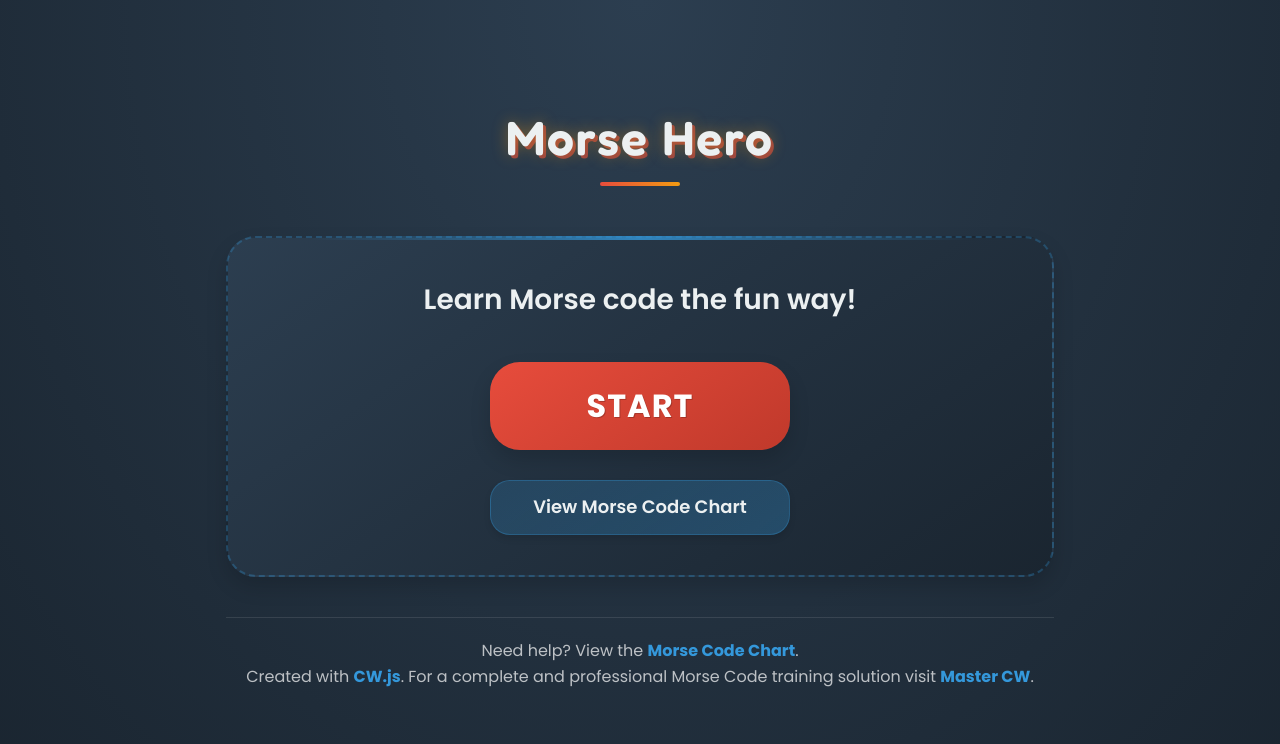
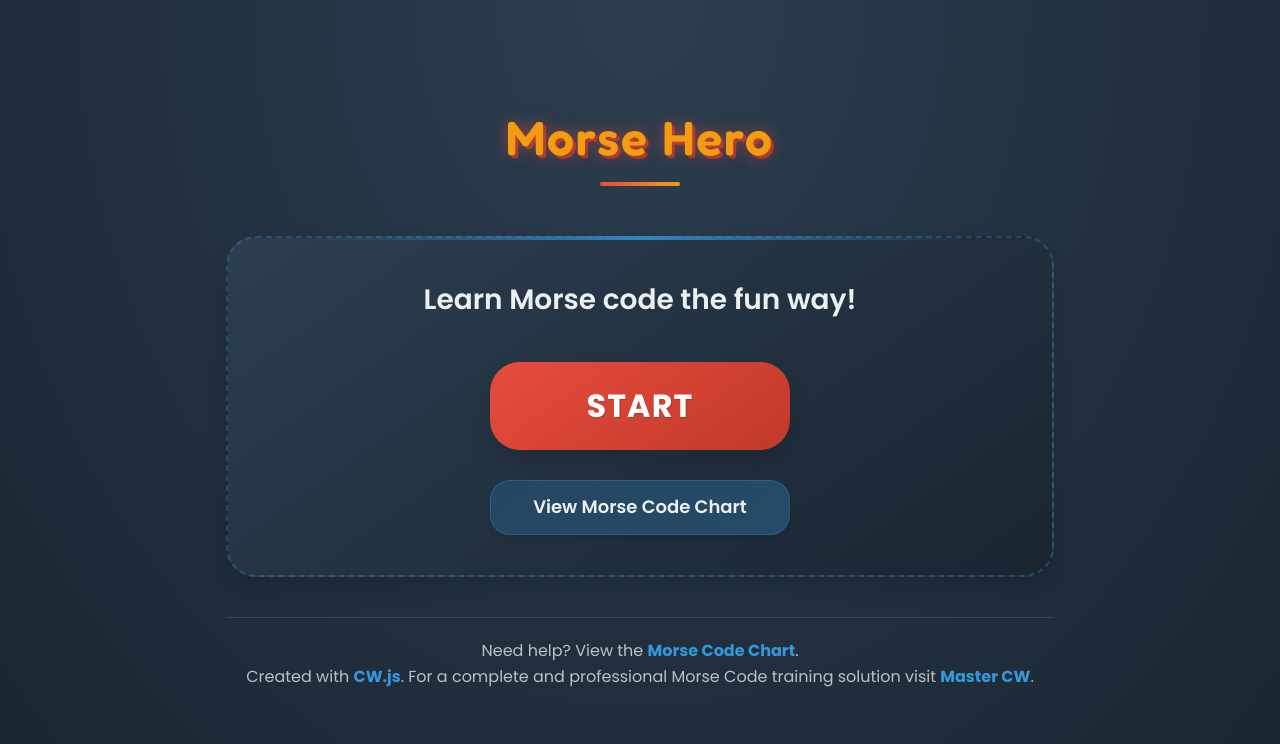
Before and after one commit to yuvadm/morsehero.com, a React (Vite) app: page / in a window 1280 px wide. Shown: the top 744 px of the page. Built offline with nearby package versions, Linux system fonts and the light colour scheme.

Commit message:
Better h1?

```diff
--- a/src/base.css
+++ b/src/base.css
@@ -105,7 +105,6 @@ button:hover::after {
 }
 
 .title-link {
-    color: inherit;
     text-decoration: none;
     transition: all var(--transition-normal);
     position: relative;
--- a/src/styles.css
+++ b/src/styles.css
@@ -1,13 +1,13 @@
 /* Morse Hero Main Styles */
 
 h1 {
-    font-size: 4.5em;
+    font-size: 5.5em;
     margin-top: 0.5rem;
     letter-spacing: 2px;
     font-weight: 700;
     text-shadow:
-        0 0 15px rgba(243, 156, 18, 0.4),
-        3px 3px 0px rgba(231, 76, 60, 0.6);
+        0 0 15px rgba(231, 76, 60, 0.6),
+        3px 3px 0px rgba(192, 57, 43, 0.8);
     cursor: pointer;
     transition: transform 0.2s ease;
 }
```
